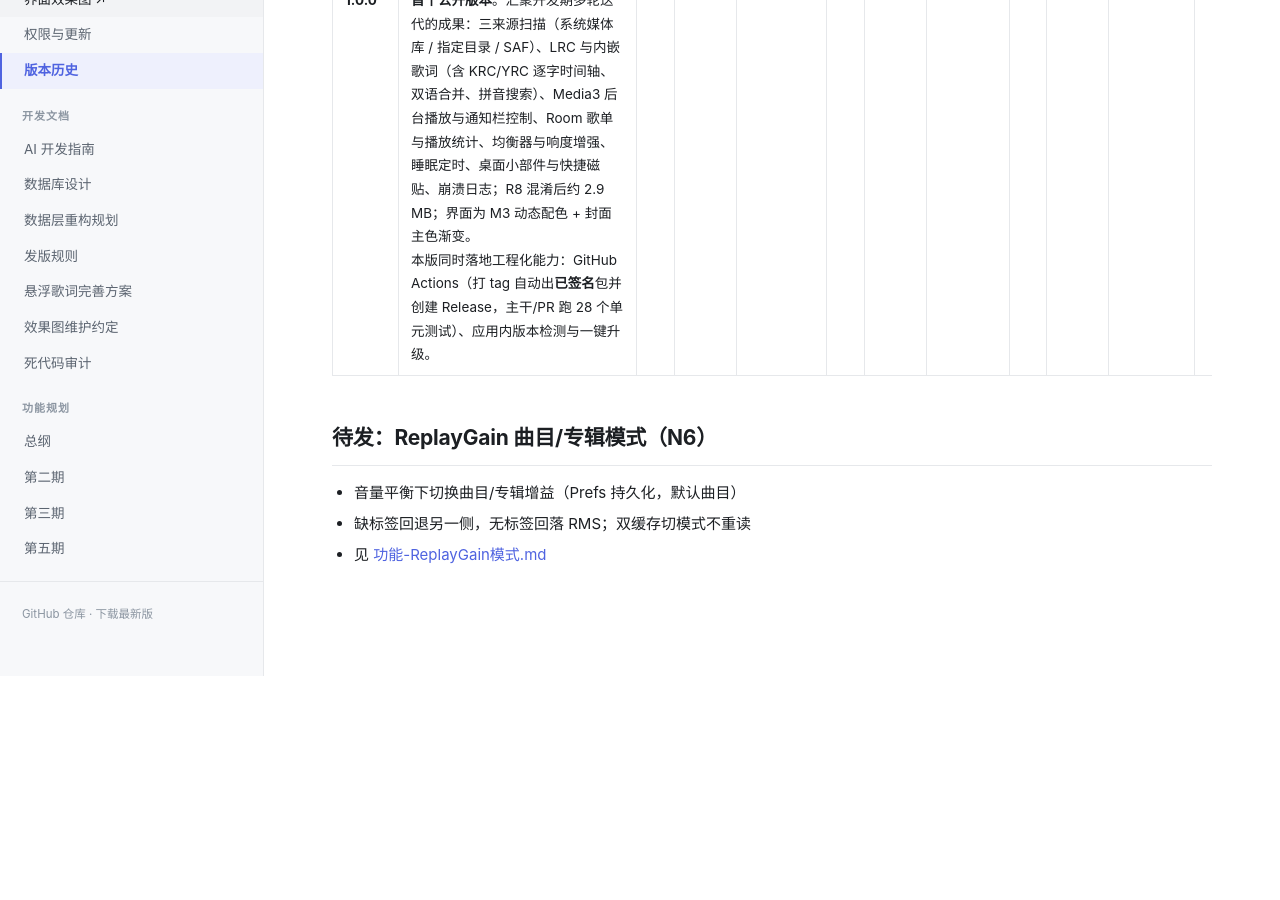
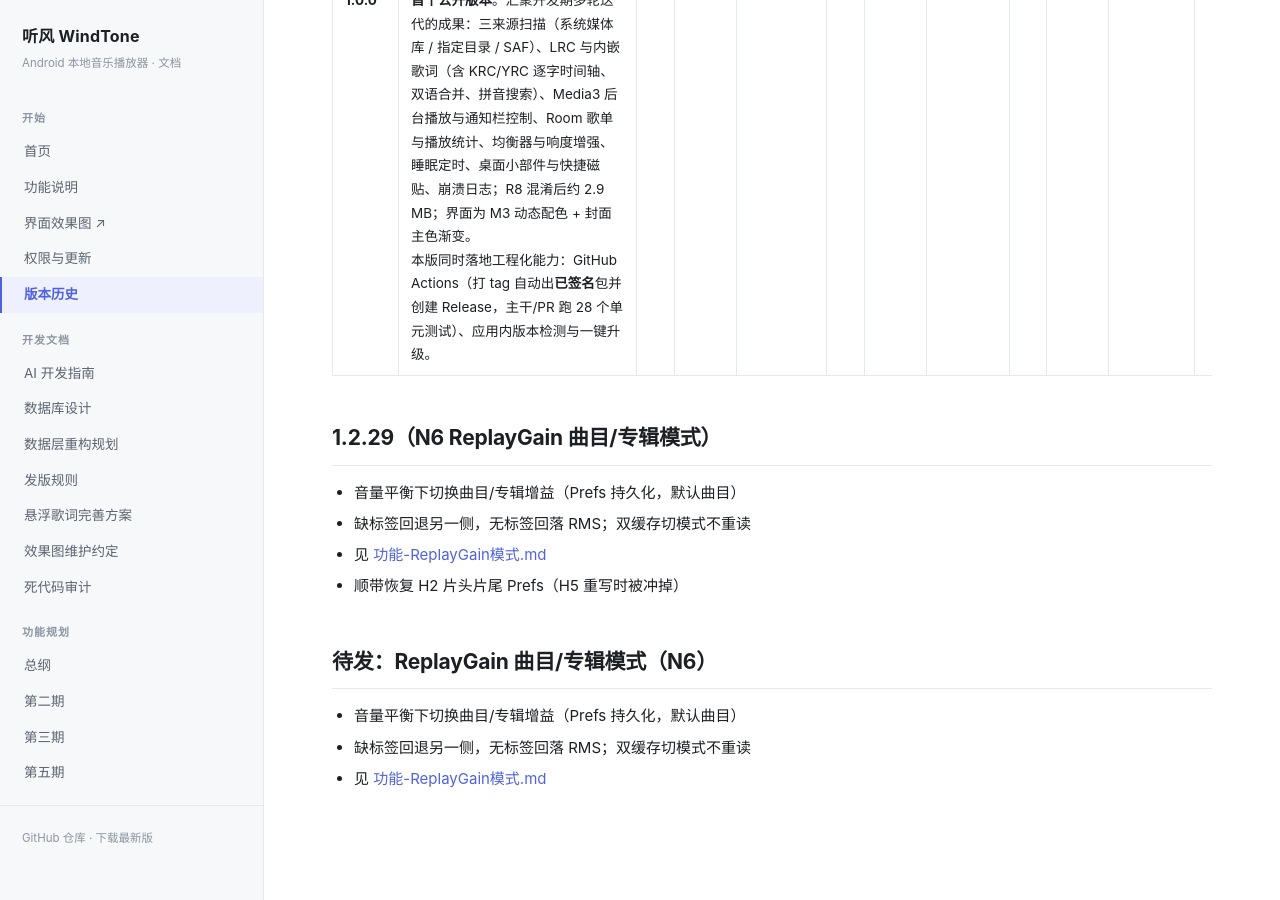
Before and after one commit to LuckyLearning/WindTone, a Jekyll site: the page built from docs/版本历史.md, in a window 1280 px wide and 900 px high, scrolled down 102768 px. Built offline with Jekyll 4.4.1, drawn with Linux system fonts in a browser that asks for light colours; before the commit the page ends 103444 px from its top, so only the background shows below that.

Commit message:
release: v1.2.29
N6 ReplayGain track/album mode; restore H2 Prefs wiring.

```diff
--- a/docs/版本历史.md
+++ b/docs/版本历史.md
@@ -139,6 +139,14 @@ title: 版本历史
 | **1.0.1** | **播放控制与音乐库整理**。<br>• 播放模式合并：随机播放与循环模式原先各占一个按钮，现合并为播放页上的**单个按钮四态轮换**（顺序播放 → 列表循环 → 单曲循环 → 随机播放），切换时浮出模式名提示；控制区由 5 个按钮减为 4 个。<br>• 文件夹视图：不再显示无路径歌曲聚成的「未知目录」；SAF 来源的歌曲补齐真实目录（按目录树相对路径 + URI 反推），新增**「移除扫描结果」**可一次性清掉某个文件夹下的全部歌曲（不删除手机里的音频文件）。<br>• 新增 `PlayMode` 轮换与推导的单元测试，单测总数 28 → 32。 |
 | **1.0.0** | **首个公开版本**。汇聚开发期多轮迭代的成果：三来源扫描（系统媒体库 / 指定目录 / SAF）、LRC 与内嵌歌词（含 KRC/YRC 逐字时间轴、双语合并、拼音搜索）、Media3 后台播放与通知栏控制、Room 歌单与播放统计、均衡器与响度增强、睡眠定时、桌面小部件与快捷磁贴、崩溃日志；R8 混淆后约 2.9 MB；界面为 M3 动态配色 + 封面主色渐变。<br>本版同时落地工程化能力：GitHub Actions（打 tag 自动出**已签名**包并创建 Release，主干/PR 跑 28 个单元测试）、应用内版本检测与一键升级。 |
 
+
+## 1.2.29（N6 ReplayGain 曲目/专辑模式）
+
+- 音量平衡下切换曲目/专辑增益（Prefs 持久化，默认曲目）
+- 缺标签回退另一侧，无标签回落 RMS；双缓存切模式不重读
+- 见 [功能-ReplayGain模式.md](功能-ReplayGain模式.md)
+- 顺带恢复 H2 片头片尾 Prefs（H5 重写时被冲掉）
+
 ## 待发：ReplayGain 曲目/专辑模式（N6）
 
 - 音量平衡下切换曲目/专辑增益（Prefs 持久化，默认曲目）
```
Also changed, not shown: .github/release-notes/v1.2.29.md (added), 1 other file.
